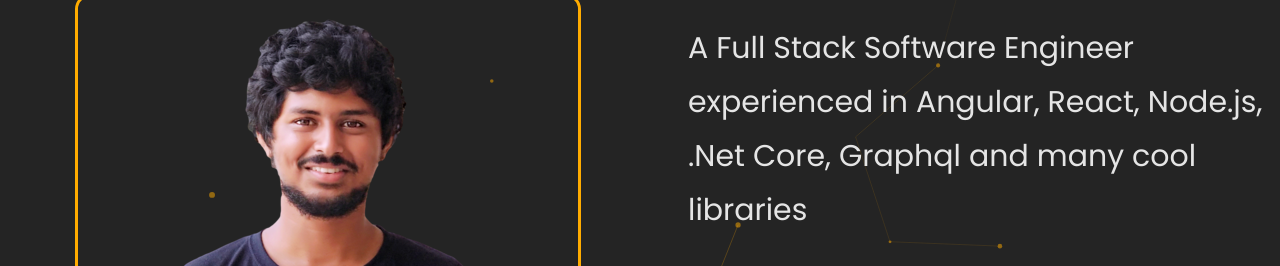
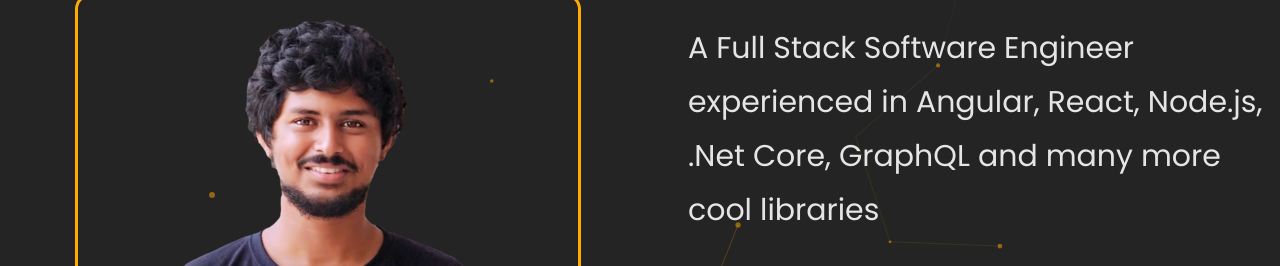
Before and after one commit to mdrafee03/mdrafee03.github.io, a plain HTML site: page index.html in a window 1280 px wide. Shown: the part 261-527 px from the top of the page. Drawn offline with nearby package versions, Linux system fonts and the light colour scheme.

Commit message:
fix(about, experience): spelling correction

```diff
--- a/index.html
+++ b/index.html
@@ -72,8 +72,8 @@
 						<div class="col-md-12 heading-section ftco-animate">
 							<h2 class="mb-4 heading">Hello from Rafee</h2>
 							<p class="about-description">A Full Stack Software Engineer experienced in Angular, React,
-								Node.js, .Net Core, Graphql
-								and many cool libraries</p>
+								Node.js, .Net Core, GraphQL
+								and many more cool libraries</p>
 						</div>
 					</div>
 					<ul class="list-unstyled about-social">
@@ -163,7 +163,7 @@
 											for R&D (e.g.
 											Next.js, Elastic-Search, Live streaming, Google Map)</li>
 										<li>Reduced bug tendency by maintaining 3 application environments (dev,
-											stage, prod</li>
+											stage, prod)</li>
 										<li>Increased 50% user reach by localizing the apps to 4 locales (en, de, fr &
 											it)</li>
 									</ul>
@@ -176,7 +176,7 @@
 							</div>
 							<div class="text pl-3">
 								<h2>Jr. Software Engineer</h2>
-								<span class="position">Linkvision Software Solution Ldt</span>
+								<span class="position">Linkvision Software Solution Ltd</span>
 								<p class="date">May 2019 - Dec 2019</p>
 								<div class="c d-flex ftco-animate pl-3">
 									<ul class="p-0">
```
